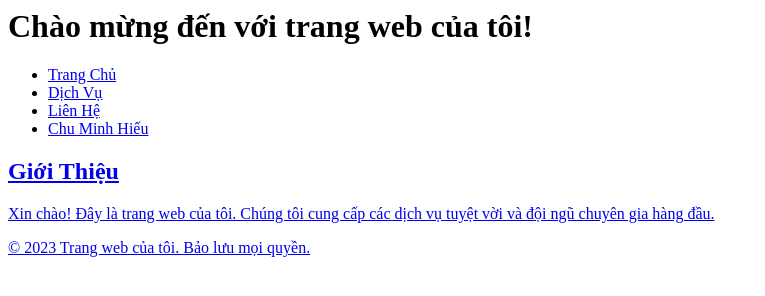
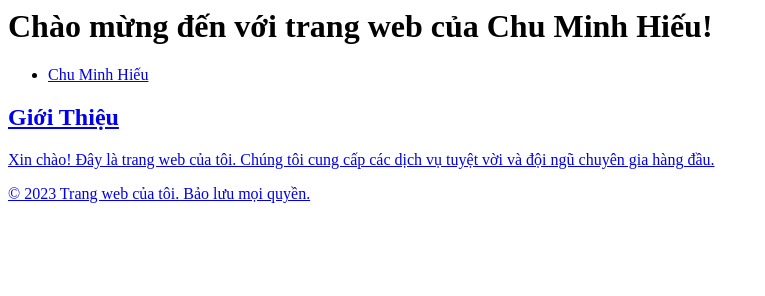
Before and after one commit to chuminhhieu1301/CMH-Website, a plain HTML site: page index.html in a window 1280 px wide. Shown: the whole page, without its empty margins (0-765 px from the left). Drawn offline with Linux system fonts and the light colour scheme.

Commit message:
Update index.html

```diff
--- a/index.html
+++ b/index.html
@@ -7,18 +7,16 @@
 <body>
 
     <header>
-        <h1>Chào mừng đến với trang web của tôi!</h1>
+        <h1>Chào mừng đến với trang web của Chu Minh Hiếu!</h1>
     </header>
 
     <nav>
         <ul>
-            <li><a href="#">Trang Chủ</a></li>
-            <li><a href="#">Dịch Vụ</a></li>
-            <li><a href="#">Liên Hệ</a></li>
             <li><a href="https://www.facebook.com/minhhieu.chu.127/">Chu Minh Hiếu</li>
         </ul>
     </nav>
-
+</body>
+<body>
 <section>
     <h2>Giới Thiệu</h2>
     <p>Xin chào! Đây là trang web của tôi. Chúng tôi cung cấp các dịch vụ tuyệt vời và đội ngũ chuyên gia hàng đầu.</p>
```
